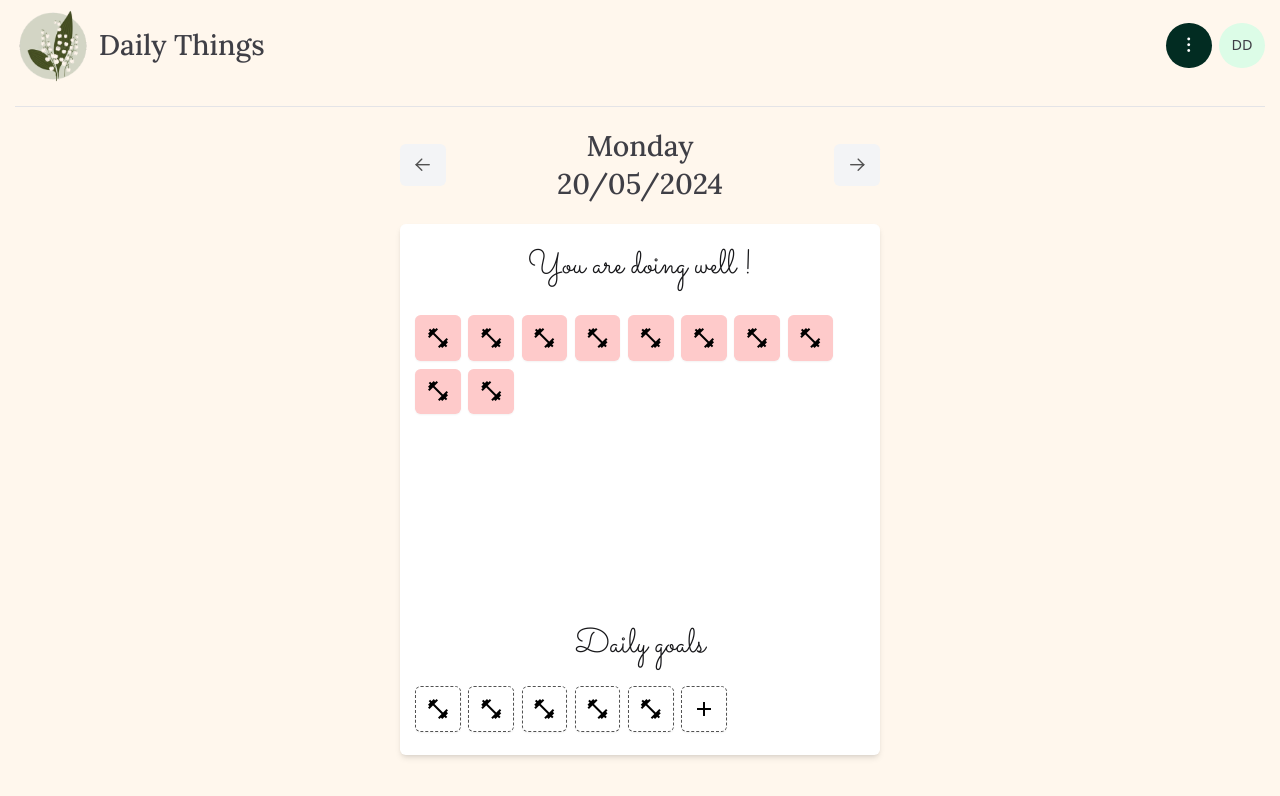
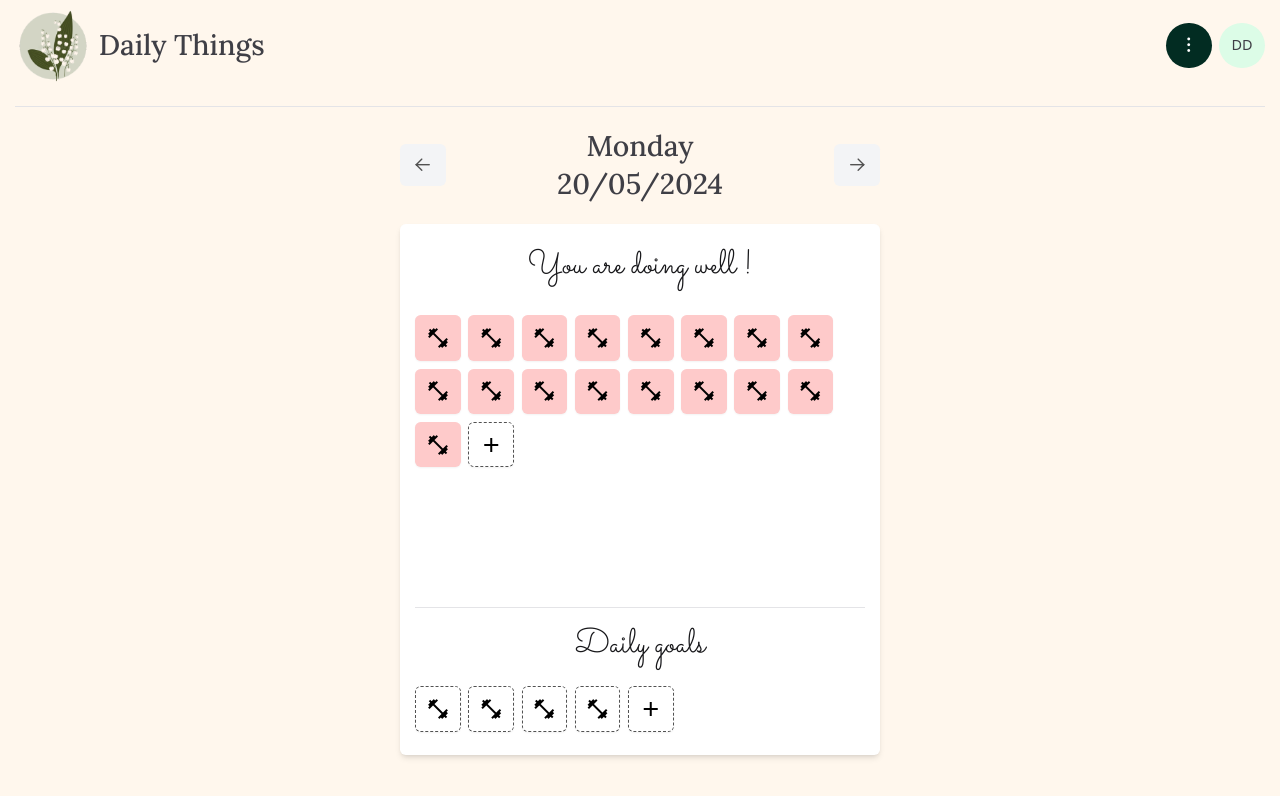
Before and after one commit to DamianDamian-Domin/daily-things, a Vue app: page / in a window 1280 px wide. Shown: the top 796 px of the page. Built offline with nearby package versions, Linux system fonts and the light colour scheme.

Commit message:
adding material symbols, blueprint of modal with task selection

```diff
--- a/index.html
+++ b/index.html
@@ -6,6 +6,7 @@
     <meta name="viewport" content="width=device-width, initial-scale=1.0">
     <title>Vite App</title>
     <link href="https://fonts.googleapis.com/icon?family=Material+Icons" rel="stylesheet">
+    <link href="https://fonts.googleapis.com/icon?family=Material+Symbols+Outlined" rel="stylesheet">
   </head>
   <body>
     <div id="app"></div>
--- a/src/components/home_view/TaskCard.vue
+++ b/src/components/home_view/TaskCard.vue
@@ -1,19 +1,32 @@
 <template>
-    <div class="flex flex-col card-a sm:w-[480px] w-full h-4/5 min-h-[30rem] max-h-[50rem]">
+
+    <Dialog v-model:visible="showAddTaskDialog" modal header="Add task" class="w-[clamp(20rem,50%,60rem)]">
+        <div class="flex flex-col gap-4">
+            <span class="p-text-secondary block mb-5">Update your information.</span>
+            <div class="flex flex-row flex-wrap  gap-2">
+                <TaskItem v-for="task in allTasksList" :key="task.icon" :data="task"></TaskItem>
+            </div>
+        </div>
+
+    </Dialog>
+
+    <div class="flex flex-col card-a sm:w-[480px] w-full h-4/5 min-h-[30rem] max-h-[50rem] overflow-auto">
         <div class=" text-center">
             <h3> You are doing well ! </h3>
         </div>
         <div class="tasks-area mt-8 h-2/3">
             <div class="flex flex-row flex-wrap h-min gap-2">
-                <TaskItem v-for="task in 10" :key="task" :data="{severity: 'danger', icon: 'fitness_center'}"></TaskItem>
+                <TaskItem v-for="task in allTasksList" :key="task" :data="{severity: 'danger', icon: 'fitness_center'}"></TaskItem>
+                <TaskItem @click="showAddTaskDialog = true" :data="{severity: 'empty', icon: 'add'}"></TaskItem>
             </div>
         </div>
+        <Divider></Divider>
         <div class="flex flex-col gap-6 flex-grow">
             <div class="text-center">
                 <h3> Daily goals </h3>
             </div>
             <div class="flex flex-row flex-wrap h-min gap-2">
-                <TaskItem v-for="task in 5" :key="task" :data="{severity: 'empty', icon: 'fitness_center'}"></TaskItem>
+                <TaskItem v-for="task in 4" :key="task" :data="{severity: 'empty', icon: 'fitness_center'}"></TaskItem>
                 <TaskItem :data="{severity: 'empty', icon: 'add'}"></TaskItem>
             </div>
         </div>
@@ -22,5 +35,16 @@
 
 <script setup>
 import TaskItem from '@/components/home_view/TaskItem.vue'
+import Divider from 'primevue/divider';
+import Dialog from 'primevue/dialog';
+import { ref } from 'vue';
+import { useTasksStore } from '@/stores/tasks'
+import { storeToRefs } from 'pinia';
+
+const tasksStore = useTasksStore()
+const { allTasksList } = storeToRefs(tasksStore)
+
+const showAddTaskDialog = ref(false)
+
 
 </script>
--- a/src/components/home_view/TaskItem.vue
+++ b/src/components/home_view/TaskItem.vue
@@ -1,6 +1,6 @@
 <template>
-    <div :class="taskStyle" class="w-12 h-12 flex justify-center items-center rounded-md shadow-sm">
-        <i class="material-icons">{{ data.icon }}</i>
+    <div :class="taskStyle" class="w-12 h-12 flex justify-center items-center rounded-md shadow-sm transition-all  hover:cursor-pointer">
+        <span class="material-icons material-symbols-outlined">{{ data.icon}}</span>
     </div>
 </template>
 
@@ -14,13 +14,13 @@ const props = defineProps({
 const taskStyle = computed(() => {
     switch (props.data.severity) {
         case 'success':
-            return 'surface-success'
+            return 'surface-success hover:opacity-85'
         case 'danger':
-            return 'surface-danger'
+            return 'surface-danger hover:opacity-85'
         case 'warning':
-            return 'surface-warning'
+            return 'surface-warning hover:opacity-85'
         case 'empty':
-            return 'border-secondary border border-dashed'
+            return 'border-secondary border border-dashed hover:surface-content-c'
         default:
             return 'surface-content-a'
     }
--- a/src/main.js
+++ b/src/main.js
@@ -8,12 +8,13 @@ import App from './App.vue'
 import router from './router'
 
 import PrimeVue from 'primevue/config';
-// import 'primevue/resources/themes/aura-light-green/theme.css'
 import 'primeicons/primeicons.css'
 
 import Lara from './themes/lara-light';
 
+
 const app = createApp(App)
+
 
 app.use(createPinia())
 app.use(router)
--- a/src/stores/tasks.js
+++ b/src/stores/tasks.js
@@ -16,11 +16,95 @@ export const useTasksStore = defineStore('tasks', () => {
     refDate.value = new Date(refDate.value)
   }
 
-  const count = ref(0)
-  const doubleCount = computed(() => count.value * 2)
-  function increment() {
-    count.value++
-  }
+   const allTasksList = ref( [
+    {
+        name: 'gym',
+        icon: 'fitness_center',
+        severity: 'success'
+    },
+    {
+        name: 'cook',
+        icon: 'skillet',
+        severity: 'success'
+    },
+    {
+        name: 'washing',
+        icon: 'local_laundry_service',
+        severity: 'success'
+    },
+    {
+        name: 'vacuum',
+        icon: 'vacuum',
+        severity: 'success'
+    },
+    {
+        name: 'mop',
+        icon: 'mop',
+        severity: 'success'
+    },
+    {
+        name: 'dishwasher',
+        icon: 'dishwasher',
+        severity: 'success'
+    },
+    {
+        name: 'Meet',
+        icon: 'groups',
+        severity: 'success'
+    },
+    {
+        name: 'Learn',
+        icon: 'school',
+        severity: 'success'
+    },
+    {
+        name: 'shop',
+        icon: 'shopping_cart',
+        severity: 'success'
+    },
+    {
+        name: 'bike',
+        icon: 'pedal_bike',
+        severity: 'success'
+    },
+    {
+        name: 'refuel the car',
+        icon: 'local_gas_station',
+        severity: 'success'
+    },
+    {
+        name: 'wash the car',
+        icon: 'local_car_wash',
+        severity: 'success'
+    },
+    {
+        name: 'Car repair',
+        icon: 'car_repair',
+        severity: 'success'
+    },
+    {
+        name: 'Self Care',
+        icon: 'self_care',
+        severity: 'success'
+    },
+    {
+        name: 'Dentist',
+        icon: 'dentistry',
+        severity: 'success'
+    },
+    {
+        name: 'Gynecology',
+        icon: 'gynecology',
+        severity: 'success'
+    },
+    {
+        name: 'Stadia Controller',
+        icon: 'stadia_controller',
+        severity: 'success'
+    }
+])
 
-  return { refDate, dateFormated, changeDate }
+
+
+  return { refDate, dateFormated, changeDate, allTasksList }
 })
```
